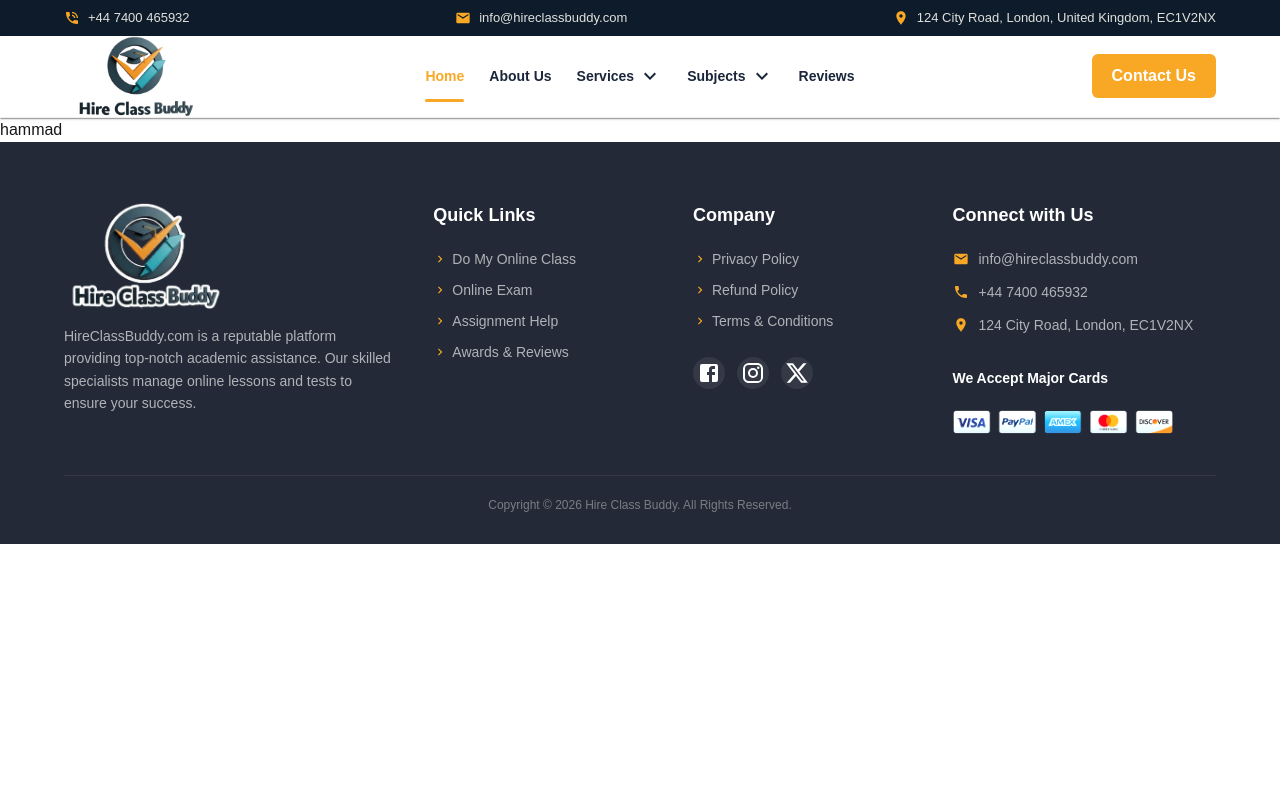
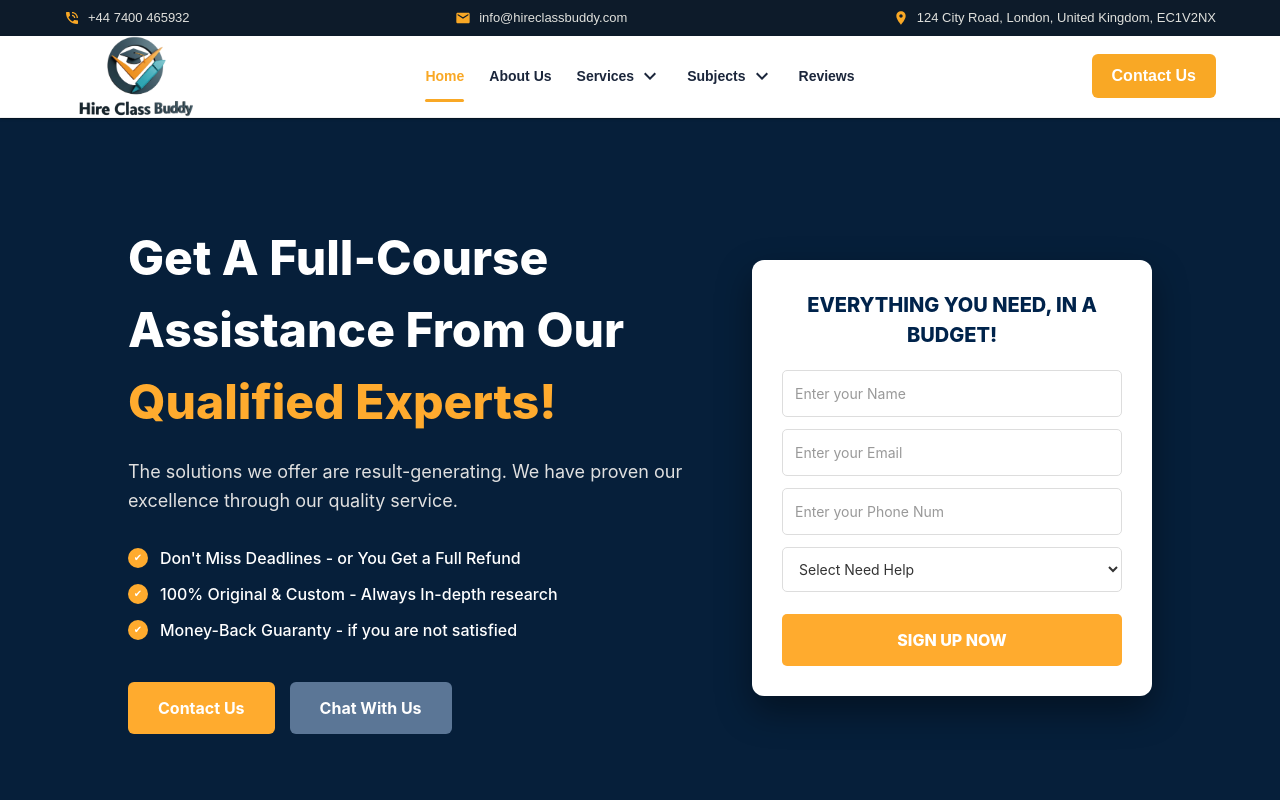
Before and after one commit to Hammadprogrammer/AllExamHelp, a Next.js app: page / in a window 1280 px wide. Shown: the top 800 px of the page. Built offline with nearby package versions, Linux system fonts and the light colour scheme.

Commit message:
navbar footer and hero section coample

```diff
--- a/app/page.tsx
+++ b/app/page.tsx
@@ -1,9 +1,10 @@
 import React from 'react'
+import Hero from '../container/home/hero_section/hero_section'
 
 const page = () => {
   return (
    <>
-   hammad
+   <Hero/>
    </>
   )
 }
--- /dev/null
+++ b/container/home/hero_section/hero_section.module.scss
@@ -0,0 +1,198 @@
+.heroSection {
+  background-color: #061f3a;
+  color: #ffffff;
+  padding: 80px 10%;
+  display: flex;
+  align-items: center;
+  justify-content: space-between;
+  gap: 40px;
+  min-height: 90vh;
+  font-family: 'Inter', sans-serif;
+
+  @media (max-width: 992px) {
+    flex-direction: column;
+    padding: 40px 5%;
+    text-align: center;
+    gap: 40px;
+  }
+}
+
+.contentSide {
+  flex: 1.2;
+
+  .mainHeading {
+    font-size: 48px;
+    font-weight: 800;
+    margin-bottom: 20px;
+    // line-height: 1.1;
+
+    span {
+      color: #ffab2e;
+    }
+
+    @media (max-width: 768px) {
+      font-size: 18px;
+    }
+
+
+  }
+
+  .subText {
+    font-size: 18px;
+    line-height: 1.6;
+    margin-bottom: 30px;
+    color: #e0e0e0;
+
+    @media (max-width: 480px) {
+      font-size: 14px;
+      margin-bottom: 20px;
+    }
+  }
+}
+
+.bulletList {
+  list-style: none;
+  padding: 0;
+  margin-bottom: 40px;
+  display: block;
+
+  li {
+    margin-bottom: 12px;
+    display: flex;
+    align-items: center;
+    font-size: 16px;
+    font-weight: 500;
+    text-align: left;
+
+    &::before {
+      content: '✔';
+      display: inline-flex;
+      align-items: center;
+      justify-content: center;
+      min-width: 20px;
+      height: 20px;
+      background-color: #ffab2e;
+      color: #fff;
+      border-radius: 50%;
+      margin-right: 12px;
+      font-size: 10px;
+    }
+
+    @media (max-width: 992px) {
+       justify-content: center; // Center on tablet
+    }
+
+    @media (max-width: 480px) {
+      font-size: 13px; // Smaller for mobile
+      justify-content: flex-start;
+    }
+  }
+}
+
+.buttonGroup {
+  display: flex;
+  gap: 15px;
+
+  @media (max-width: 992px) {
+    justify-content: center;
+  }
+
+  @media (max-width: 480px) {
+    flex-direction: column;
+    gap: 10px;
+
+    button {
+        width: 100%;
+        padding: 12px !important;
+        font-size: 14px !important;
+    }
+  }
+}
+
+.btnPrimary, .btnSecondary {
+  padding: 14px 30px;
+  border: none;
+  border-radius: 6px;
+  font-weight: 700;
+  font-size: 16px;
+  cursor: pointer;
+  transition: 0.3s ease;
+  text-decoration: none;
+  display: inline-block;
+}
+
+.btnPrimary {
+  background-color: #ffab2e;
+  color: #fff;
+  &:hover { background-color: #e69a28; }
+}
+
+.btnSecondary {
+  background-color: #5b7696;
+  color: #fff;
+  &:hover { background-color: #4a617c; }
+}
+
+.formContainer {
+  flex: 0.8;
+  background: #ffffff;
+  padding: 30px;
+  border-radius: 12px;
+  width: 100%;
+  max-width: 400px;
+  box-shadow: 0 15px 35px rgba(0, 0, 0, 0.4);
+
+  @media (max-width: 480px) {
+    padding: 20px;
+    max-width: 100%;
+  }
+
+  .formHeading {
+    color: #00234b;
+    font-size: 20px; // H4 styling
+    font-weight: 800;
+    text-align: center;
+    margin-bottom: 20px;
+    text-transform: uppercase;
+
+    @media (max-width: 480px) {
+        font-size: 16px;
+    }
+  }
+}
+
+.leadForm {
+  display: flex;
+  flex-direction: column;
+  gap: 12px;
+
+  input, select {
+    width: 100%;
+    padding: 12px;
+    border: 1px solid #ddd;
+    border-radius: 5px;
+    font-size: 14px;
+    color: #333;
+
+    &:focus {
+      border-color: #ffab2e;
+      outline: none;
+    }
+  }
+
+  .submitBtn {
+    background-color: #ffab2e;
+    color: #fff;
+    padding: 14px;
+    border: none;
+    border-radius: 5px;
+    font-weight: 800;
+    font-size: 16px;
+    cursor: pointer;
+    text-transform: uppercase;
+    margin-top: 10px;
+    transition: 0.3s;
+
+    &:hover { background-color: #e69a28; }
+  }
+}
--- /dev/null
+++ b/container/home/hero_section/hero_section.tsx
@@ -0,0 +1,60 @@
+import React from 'react';
+import styles from './hero_section.module.scss';
+
+// Next.js (SSG) focus: Content static hai isliye ye server par hi render ho jayega.
+const Hero: React.FC = () => {
+  return (
+    <section className={styles.heroSection}>
+      {/* LEFT CONTENT */}
+      <div className={styles.contentSide}>
+        <h1 className={styles.mainHeading}>
+          Get A Full-Course Assistance From Our <span>Qualified Experts!</span>
+        </h1>
+
+        <p className={styles.subText}>
+          The solutions we offer are result-generating. We have proven our
+          excellence through our quality service.
+        </p>
+
+        <ul className={styles.bulletList}>
+          <li>Don't Miss Deadlines - or You Get a Full Refund</li>
+          <li>100% Original & Custom - Always In-depth research</li>
+          <li>Money-Back Guaranty - if you are not satisfied</li>
+        </ul>
+
+        <div className={styles.buttonGroup}>
+          <button className={styles.btnPrimary}>Contact Us</button>
+          <button className={styles.btnSecondary}>Chat With Us</button>
+        </div>
+      </div>
+
+      {/* RIGHT LEAD FORM */}
+      <div className={styles.formContainer}>
+        <h4 className={styles.formHeading}>
+          EVERYTHING YOU NEED, IN A BUDGET!
+        </h4>
+
+        {/* Form handling usually needs 'use client', but the UI remains static */}
+        <form className={styles.leadForm}>
+          <input type="text" placeholder="Enter your Name" name="name" required />
+          <input type="email" placeholder="Enter your Email" name="email" required />
+          <input type="tel" placeholder="Enter your Phone Num" name="phone" required />
+
+          <select defaultValue="" name="service" required>
+            <option value="" disabled>Select Need Help</option>
+            <option value="Online Class">Online Class Help</option>
+            <option value="Assignment">Assignment Help</option>
+            <option value="Exam">Exam Help</option>
+            <option value="Quiz">Quiz Help</option>
+          </select>
+
+          <button type="submit" className={styles.submitBtn}>
+            SIGN UP NOW
+          </button>
+        </form>
+      </div>
+    </section>
+  );
+};
+
+export default Hero;
--- a/share-component/navbar/navbar.tsx
+++ b/share-component/navbar/navbar.tsx
@@ -12,7 +12,8 @@ import {
   School, Assignment, Quiz, Computer, Science, BusinessCenter,
   Functions, HistoryEdu, Gavel, Psychology, People, BarChart,
   LocalHospital, Biotech, PsychologyAlt, MenuBook, Home as HomeIcon,
-  Star as StarIcon, Info as InfoIcon, Close as CloseIcon, ContactSupport
+  Star as StarIcon, Info as InfoIcon, Close as CloseIcon, ContactSupport,
+  AutoStories // Added for a general subject icon
 } from '@mui/icons-material';
 import styles from './navbar.module.scss';
 
@@ -48,13 +49,14 @@ const Navbar = () => {
     { name: "Statistics Class", icon: <BarChart /> }
   ];
 
-  const handleDrawerToggle = () => setMobileOpen(!mobileOpen);
+  const handleDrawerToggle = () => {
+    setMobileOpen(!mobileOpen);
+    setOpenDropdown(null); // Close any open dropdown when closing drawer
+  };
+
   const handleDropdown = (name: string) => setOpenDropdown(openDropdown === name ? null : name);
 
-  // Helper function to check if a link is active
   const isActive = (path: string) => pathname === path;
-
-  // Helper to check if any child of a category is active (for Services/Subjects)
   const isCategoryActive = (basePath: string) => pathname.startsWith(basePath);
 
   return (
@@ -80,7 +82,7 @@ const Navbar = () => {
               </Link>
             </Box>
 
-            {/* CENTER: NAV LINKS */}
+            {/* CENTER: NAV LINKS (Desktop) */}
             <Box className={styles.centerNav}>
               <Link href="/" className={`${styles.navLink} ${isActive('/') ? styles.active : ''}`}>
                 Home
@@ -164,15 +166,21 @@ const Navbar = () => {
           <Divider />
 
           <List className={styles.mobileList}>
+            {/* Home Link */}
             <ListItem className={`${styles.mobileListItem} ${isActive('/') ? styles.mobActive : ''}`}>
               <Link href="/" onClick={handleDrawerToggle}><HomeIcon /> Home</Link>
             </ListItem>
 
+            {/* About Link */}
             <ListItem className={`${styles.mobileListItem} ${isActive('/about-us') ? styles.mobActive : ''}`}>
               <Link href="/about-us" onClick={handleDrawerToggle}><InfoIcon /> About Us</Link>
             </ListItem>
 
-            <ListItem className={`${styles.mobileListItem} ${isCategoryActive('/services') ? styles.mobActive : ''}`} onClick={() => handleDropdown('ser')}>
+            {/* Services Dropdown (Mobile) */}
+            <ListItem
+              className={`${styles.mobileListItem} ${isCategoryActive('/services') ? styles.mobActive : ''}`}
+              onClick={() => handleDropdown('ser')}
+            >
               <Box className={styles.labelWithIcon}><School /> Services</Box>
               <KeyboardArrowDown sx={{ transform: openDropdown === 'ser' ? 'rotate(180deg)' : 'none', transition: '0.3s' }} />
             </ListItem>
@@ -189,10 +197,33 @@ const Navbar = () => {
               </div>
             </Collapse>
 
+            {/* --- SUBJECTS DROPDOWN (NEW IN MOBILE) --- */}
+            <ListItem
+              className={`${styles.mobileListItem} ${isCategoryActive('/subjects') ? styles.mobActive : ''}`}
+              onClick={() => handleDropdown('sub')}
+            >
+              <Box className={styles.labelWithIcon}><AutoStories /> Subjects</Box>
+              <KeyboardArrowDown sx={{ transform: openDropdown === 'sub' ? 'rotate(180deg)' : 'none', transition: '0.3s' }} />
+            </ListItem>
+            <Collapse in={openDropdown === 'sub'} timeout="auto" unmountOnExit>
+              <div className={styles.mobileSubList}>
+                {subjects.map(sub => {
+                  const href = `/subjects/${sub.name.toLowerCase().replace(/ /g, '-')}`;
+                  return (
+                    <Link key={sub.name} href={href} onClick={handleDrawerToggle} className={isActive(href) ? styles.mobSubActive : ''}>
+                      {sub.icon} {sub.name}
+                    </Link>
+                  );
+                })}
+              </div>
+            </Collapse>
+
+            {/* Reviews Link */}
             <ListItem className={`${styles.mobileListItem} ${isActive('/reviews') ? styles.mobActive : ''}`}>
               <Link href="/reviews" onClick={handleDrawerToggle}><StarIcon /> Reviews</Link>
             </ListItem>
 
+            {/* Mobile Contact Button */}
             <Box sx={{ p: 2, mt: 2 }}>
               <Link href="/contact-us" className={styles.ctaBtnMob} onClick={handleDrawerToggle}>
                 <ContactSupport /> Contact Us
```
